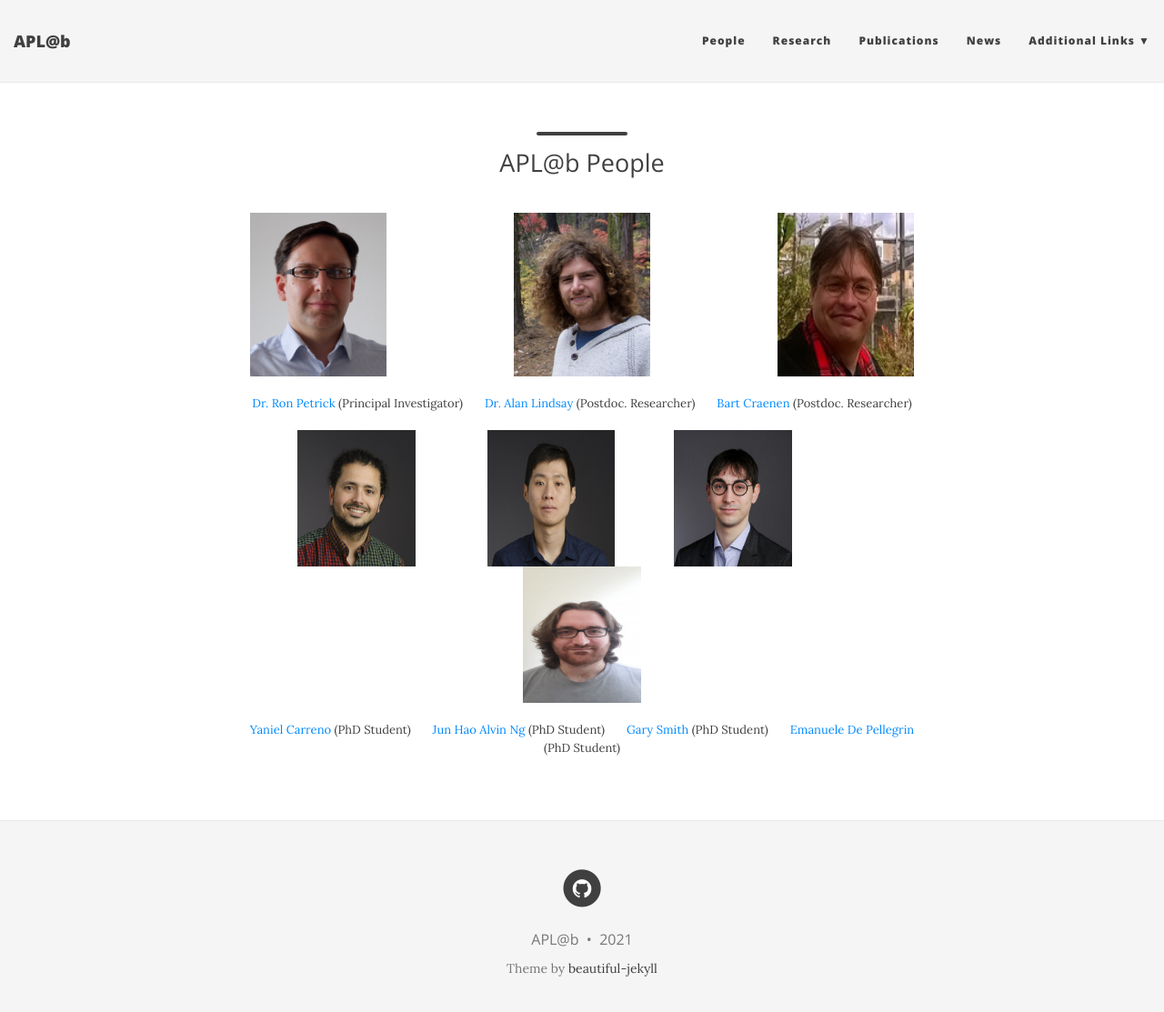
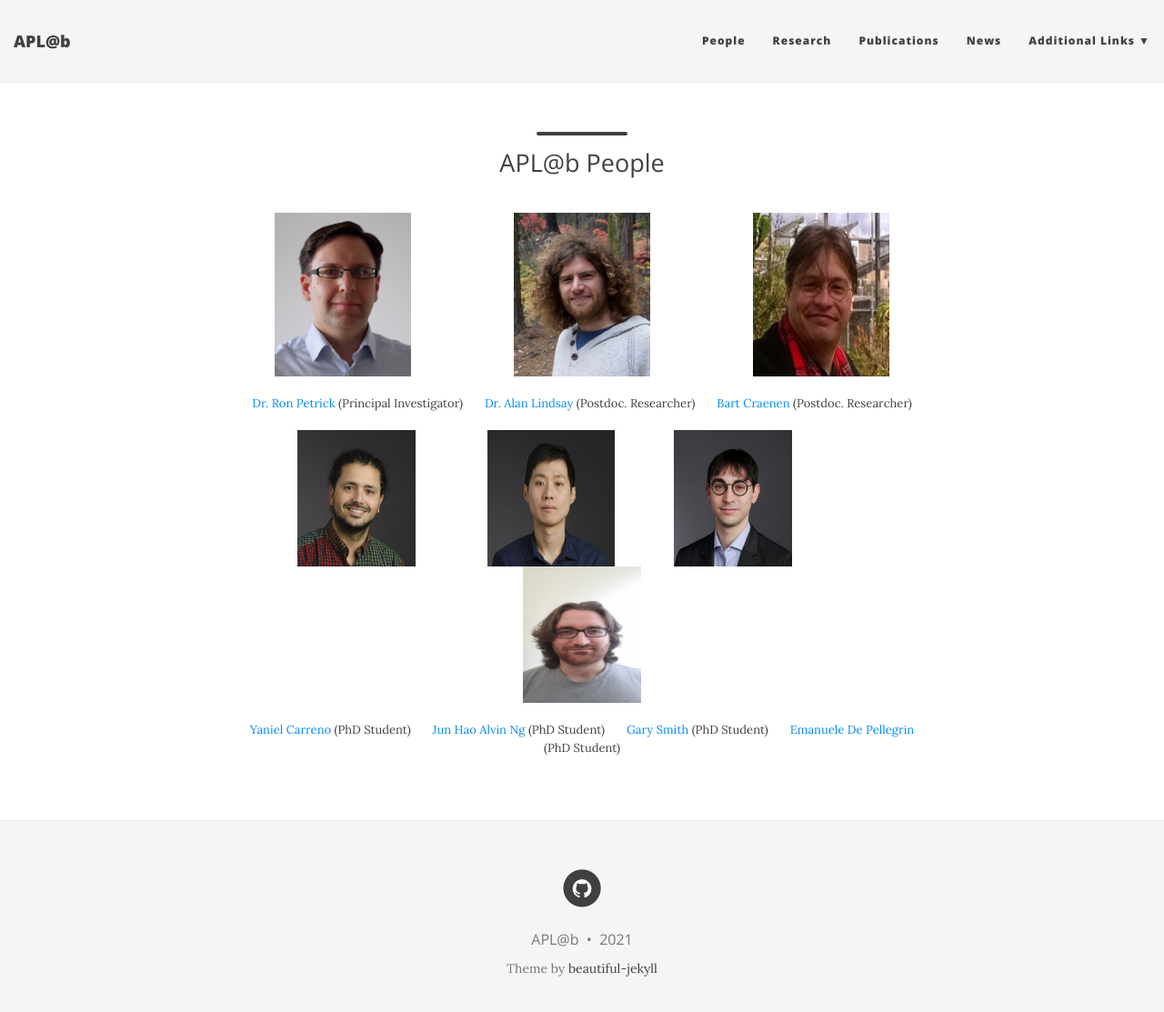
Before and after one commit to aplab2020/aplab2020.github.io, a Jekyll site: the page built from people.md, in a window 1280 px wide and 1126 px high. Shown: the top 1113 px of the window at 91% size. Built offline with Jekyll 4.4.1, drawn with Linux system fonts in a browser that asks for light colours; nearby versions of some CDN libraries.

Commit message:
Update people.md

```diff
--- a/people.md
+++ b/people.md
@@ -7,7 +7,7 @@
 
 
 
-<p align="center"> <img src="/img/ron.jpg" align="center" width="150" height="180">  &nbsp;  &nbsp; &nbsp; &nbsp;  &nbsp; &nbsp; &nbsp;  &nbsp; &nbsp;  &nbsp;  &nbsp; &nbsp; &nbsp;  &nbsp; &nbsp;  &nbsp; &nbsp;  &nbsp; &nbsp;  &nbsp; <img src="/img/alan.jpg" align="center" width="150" height="180"> &nbsp;   &nbsp;  &nbsp; &nbsp; &nbsp; &nbsp;  &nbsp;  &nbsp; &nbsp; &nbsp;  &nbsp; &nbsp;  &nbsp; &nbsp;  &nbsp; &nbsp; &nbsp;  &nbsp; &nbsp; &nbsp; <img src="/img/bart.jpg" align="center" width="150" height="180"> </p>
+<p align="center"> <img src="/img/ron.jpg" align="center" width="150" height="180">   &nbsp; &nbsp; &nbsp;  &nbsp; &nbsp;  &nbsp;  &nbsp; &nbsp; &nbsp;  &nbsp; &nbsp;  &nbsp; &nbsp;  &nbsp; &nbsp;  &nbsp; <img src="/img/alan.jpg" align="center" width="150" height="180"> &nbsp; &nbsp;  &nbsp;  &nbsp; &nbsp; &nbsp;  &nbsp; &nbsp;  &nbsp; &nbsp;  &nbsp; &nbsp; &nbsp;  &nbsp; &nbsp; &nbsp; <img src="/img/bart.jpg" align="center" width="150" height="180"> </p>
 
 <p align="center">
 <a href="http://homepages.inf.ed.ac.uk/rpetrick/" style="float: ;">Dr. Ron Petrick</a> (Principal Investigator) &nbsp;  &nbsp; &nbsp;
```
